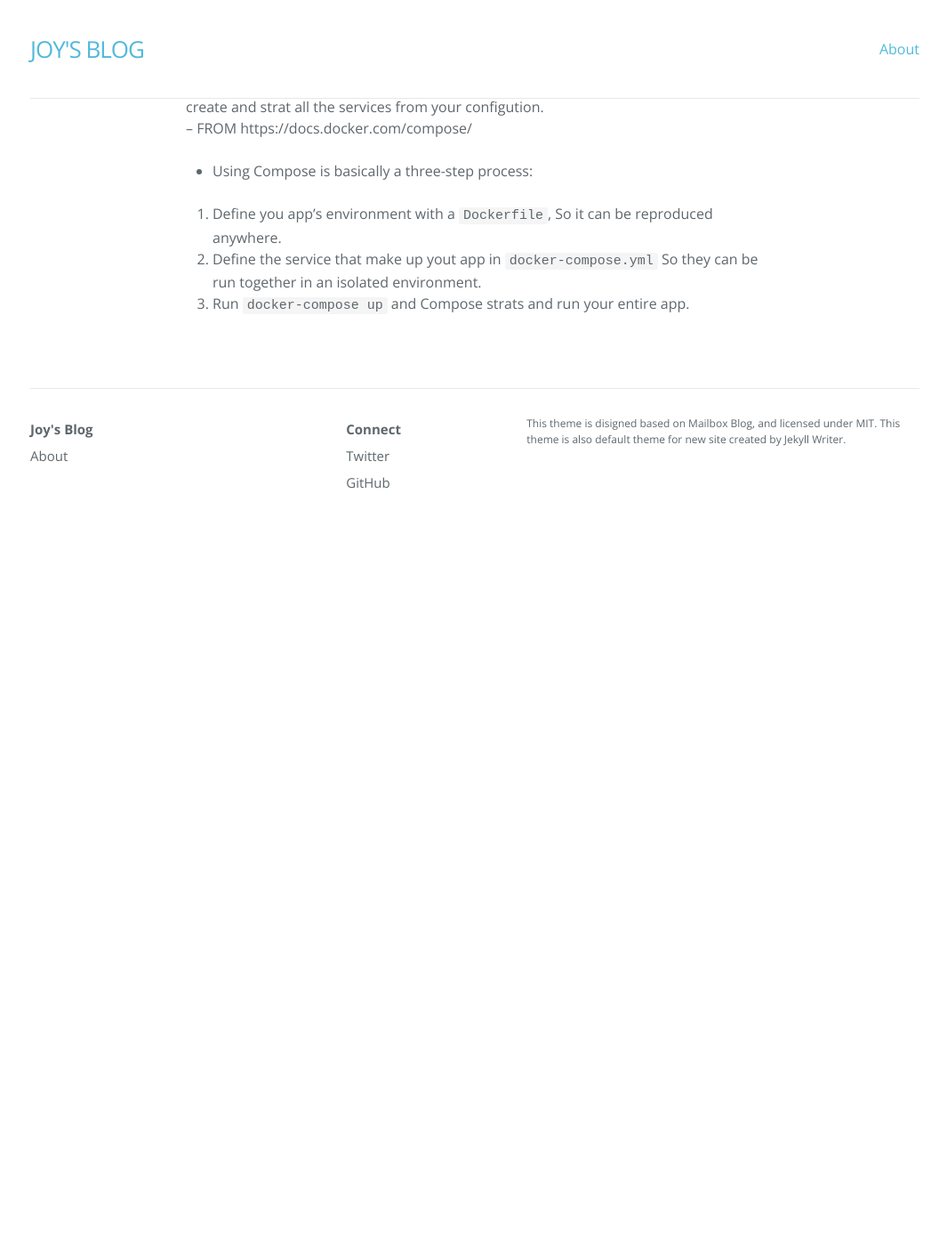
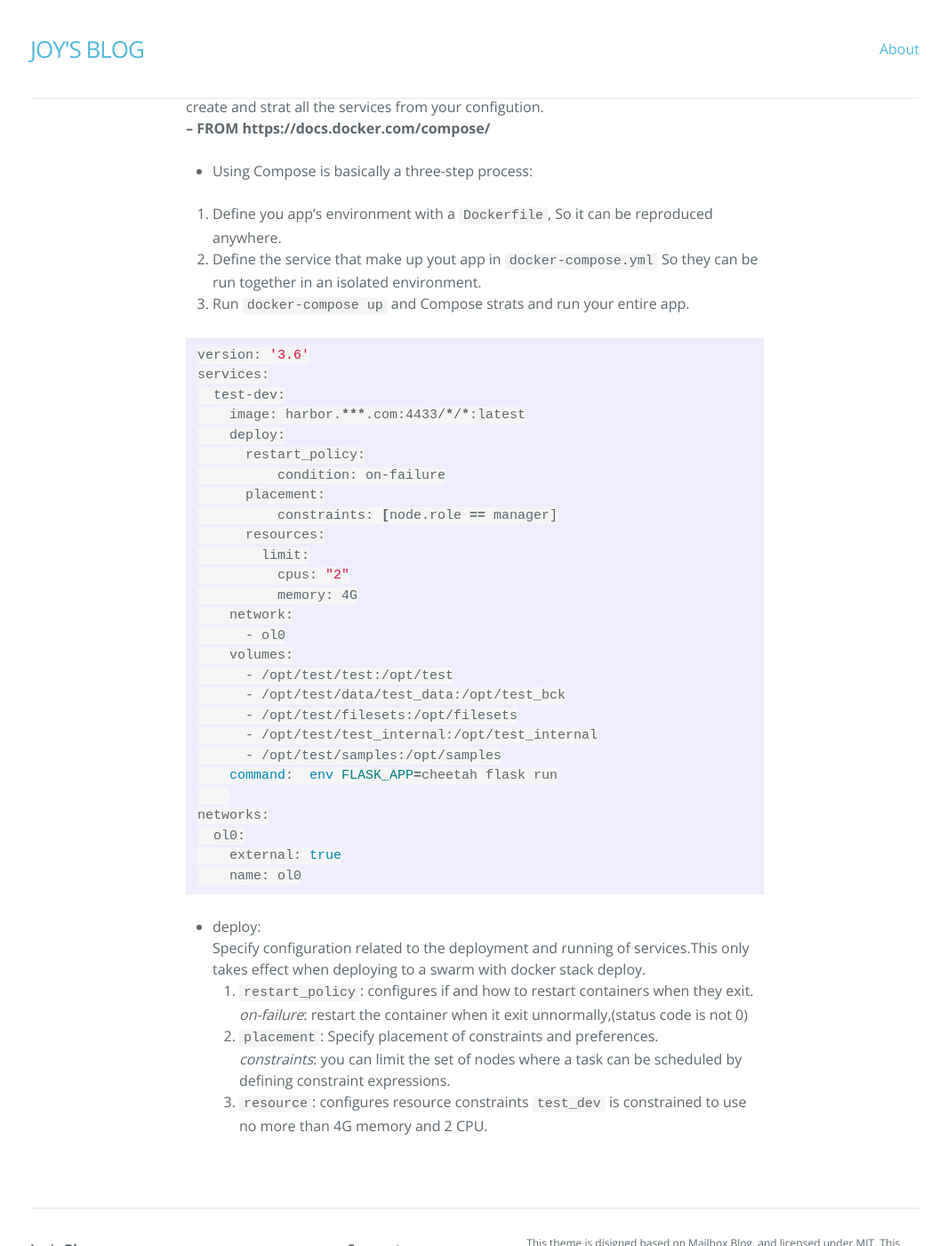
Before and after one commit to joystitch/joystitch.github.io, a Jekyll site: the page built from _posts/2019-08-02-Writing a docker compose file.md, in a window 1280 px wide and 1400 px high, scrolled down 270 px. Shown: the whole window at 89% size, without its empty margins (106-1171 px from the left). Built offline with Jekyll 4.4.1, drawn with Linux system fonts in a browser that asks for light colours; nearby versions of some CDN libraries; before the commit the page ends 900 px from its top, so only the background shows below that.

Commit message:
docker_compose

````diff
--- a/_posts/2019-08-02-Writing a docker compose file.md
+++ b/_posts/2019-08-02-Writing a docker compose file.md
@@ -5,10 +5,51 @@ tags: docker
 categories: docker
 ---
 Compose is a tool for defining and running multi-container Docker applications. With a YAML file to configure your application's service. Then, with a single command, you create and strat all the services from your configution.
--- FROM https://docs.docker.com/compose/
+**-- FROM https://docs.docker.com/compose/**
 
 * Using Compose is basically a three-step process:
 
 1.  Define you app's environment with a ```Dockerfile```, So it can be reproduced anywhere.
 2.  Define the service that make up yout app in ```docker-compose.yml``` So they can be run together in an isolated environment.
 3. Run ```docker-compose up``` and Compose strats and run your entire app.
+
+```bash
+version: '3.6'
+services:
+  test-dev:
+    image: harbor.***.com:4433/*/*:latest
+    deploy:
+      restart_policy:
+          condition: on-failure
+      placement:
+          constraints: [node.role == manager]
+      resources:
+        limit:
+          cpus: "2"
+          memory: 4G
+    network:
+      - ol0
+    volumes:
+      - /opt/test/test:/opt/test
+      - /opt/test/data/test_data:/opt/test_bck
+      - /opt/test/filesets:/opt/filesets
+      - /opt/test/test_internal:/opt/test_internal
+      - /opt/test/samples:/opt/samples
+    command:  env FLASK_APP=cheetah flask run
+
+networks:
+  ol0:
+    external: true
+    name: ol0
+```
+
+* deploy:
+Specify configuration related to the deployment and running of services.This
+only takes effect when deploying to a swarm with docker stack deploy.
+1. ```restart_policy```: configures if and how to restart containers when they exit.
+    _on-failure_: restart the container when it exit unnormally,(status code is not 0)
+2. ```placement```: Specify placement of constraints and preferences.
+    _constraints_: you can limit the set of nodes where a task can be scheduled
+     by defining constraint expressions.
+3. ```resource```: configures resource constraints
+    ```test_dev``` is constrained to use no more than 4G memory and 2 CPU.
````
